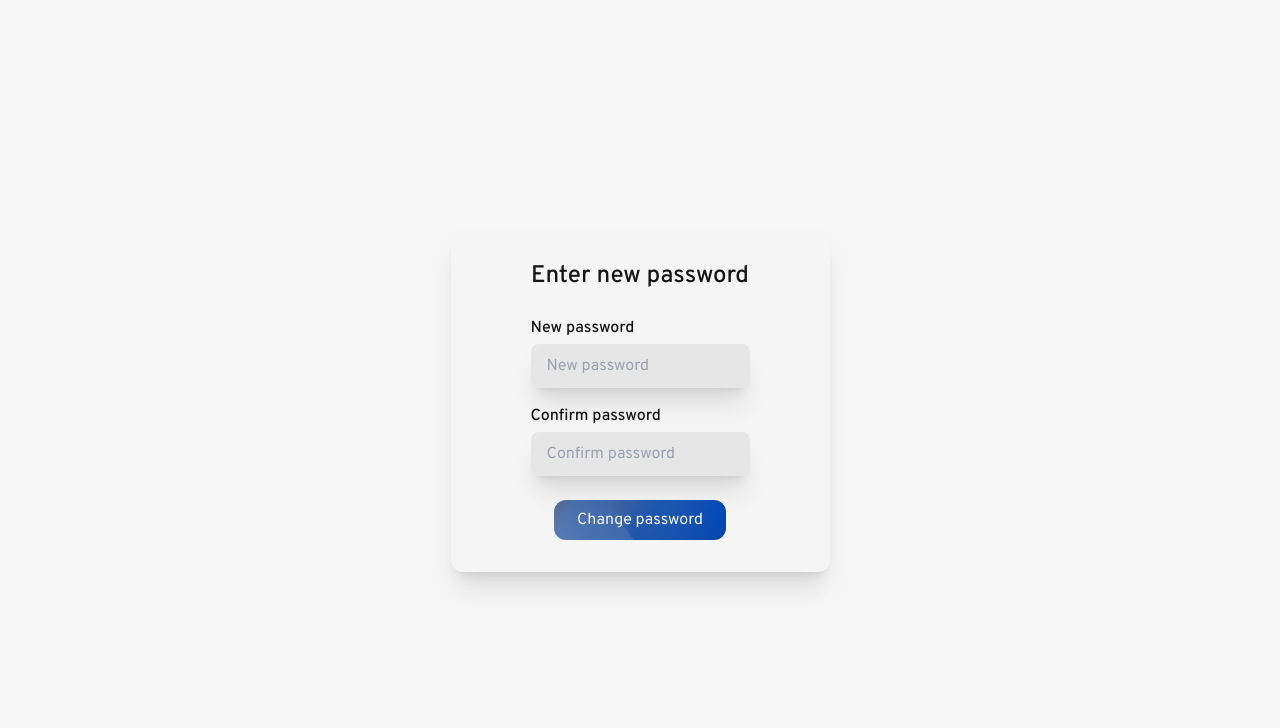
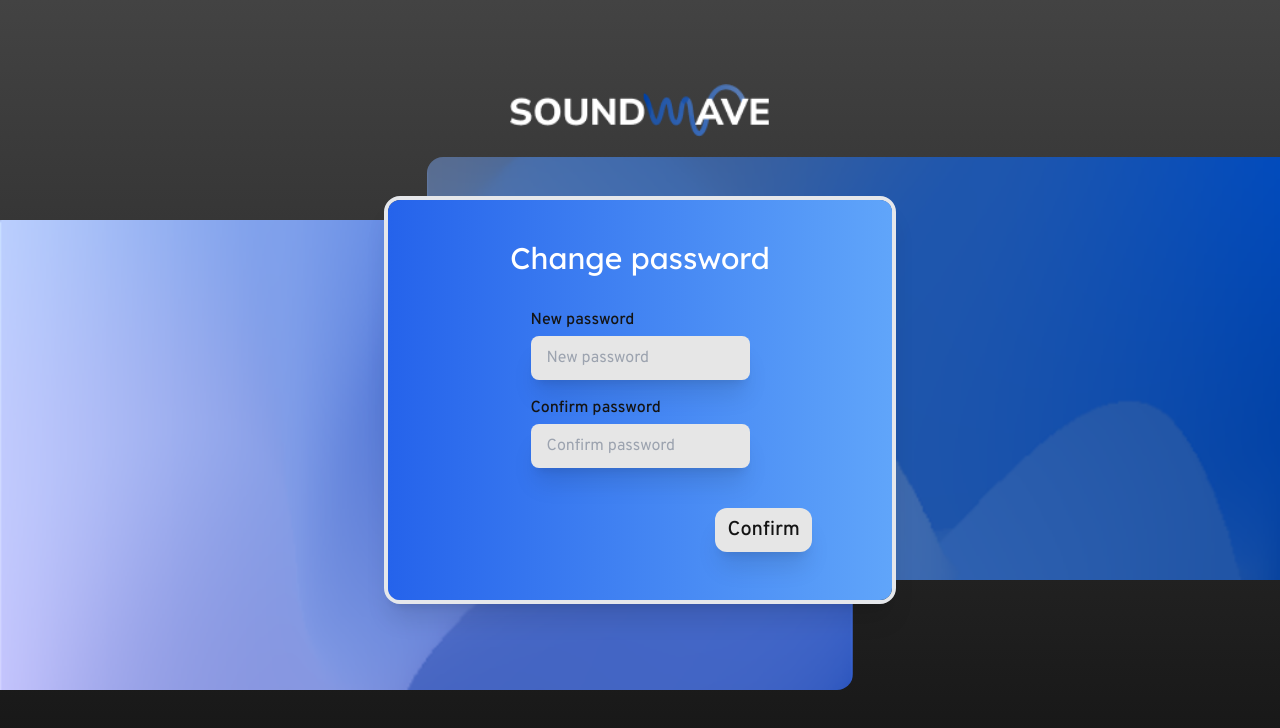
Before and after one commit to iGarrix/SpotifyWeb, a React (Create React App) app: page /authorizate/newPasswordChange in a window 1280 px wide. Shown: the top 728 px of the page. Built offline with nearby package versions, Linux system fonts and the light colour scheme.

Commit message:
update forgot password ui

```diff
--- a/src/Components/Views/Auth/ForgotPassword/NewPasswordChange/index.tsx
+++ b/src/Components/Views/Auth/ForgotPassword/NewPasswordChange/index.tsx
@@ -8,6 +8,11 @@ import { useActions } from "../../../../../Hooks/useActions";
 import { Helmet } from "react-helmet";
 import { FormikField } from "../../../../Commons/Inputs/FormikField";
 import { ProfileButton } from "../../../../Commons/Buttons/ProfileButton";
+import { DefaultButton } from "../../../../Commons/Buttons/DefaultButton";
+
+const logo = require('../../../../../Assets/Logo.png');
+const background1 = require('../../../../../Assets/Background1.png');
+const background2 = require('../../../../../Assets/Background2.png');
 
 export const NewPasswordChange: React.FC = () => {
     const { updateRecoveryPasswordUser } = useActions();
@@ -35,16 +40,48 @@ export const NewPasswordChange: React.FC = () => {
         }
     };
     return (
-        <div className="w-full h-full text-dark-200 flex justify-center items-center">
+        <div className="overflow-x-hidden w-full min-h-screen bg-gradient-to-b from-dark-100 to-dark-200 flex justify-center items-center relative">
             <Helmet>
                 <title>Soundwave | Step 3 - New Password</title>
             </Helmet>
+            <div className="fixed w-full h-full overflow-hidden grid grid-cols-15 grid-rows-51">
+                <div className="w-full h-full rounded-tr-2xl rounded-br-2xl col-[span_10] row-start-[15] row-[span_9/span_30] bg-no-repeat bg-cover" style={{ backgroundImage: `url(${background1})` }}></div>
+            </div>
+            <div className="fixed w-full h-full overflow-hidden grid grid-cols-15 grid-rows-51">
+                <div className="col-span-full h-full flex flex-col items-center justify-end pb-[20px] row-[span_10/span_10]">
+                    <img alt="logo" className="w-[260px]" src={logo} />
+                </div>
+                <div className="w-full h-full loginbackground rounded-tl-2xl rounded-bl-2xl col-start-[6] col-[span_10/span_10] row-start-[11] row-[span_9/span_27] bg-no-repeat bg-cover"
+                    style={{ backgroundImage: `url(${background2})` }}></div>
+            </div>
+            <div className="flex flex-col h-full justify-center py-10 border-4 shadow-xl rounded-2xl text-white w-full relative mx-96 z-20">
+                <div className="absolute w-full h-full rounded-xl p-2 opacity-98 bg-gradient-to-r from-blue-600 to-blue-400"></div>
+                <div className="z-10 flex flex-col gap-6">
                     <Formik
                         initialValues={initialValues}
                         validationSchema={newPasswordChangeValidate}
                         onSubmit={onHandleSubmit}>
+                        <div className="flex flex-col gap-6">
                             <Form>
-                    <div className="flex items-center flex-col gap-6 bg-light-100 shadow-xl rounded-xl py-8 px-20">
+                                <div className="w-full flex flex-col justify-center items-center gap-8">
+                                    <div className="flex flex-col gap-3 w-full items-center">
+                                        <h1 className="text-3xl font-['Lexend']">Change password</h1>
+                                        {
+                                            error &&
+                                            <div className="flex flex-col gap-3 items-center bg-red-500 rounded-xl py-3 px-8">
+                                                <h1 className="text-white font-semibold text-center">{error}</h1>
+                                            </div>
+                                        }
+                                    </div>
+                                    <div className="flex flex-col gap-4">
+                                        <FormikField placeholder="New password" name="newPassword" type="password" onSumbit={() => { }} />
+                                        <FormikField placeholder="Confirm password" name="confirmPassword" type="password" onSumbit={() => { }} />
+                                    </div>
+                                    <div className="flex items-center justify-end w-full py-2 px-20">
+                                        <DefaultButton text="Confirm" onClick={() => { }} />
+                                    </div>
+                                </div>
+                                {/* <div className="flex items-center flex-col gap-6 bg-light-100 shadow-xl rounded-xl py-8 px-20">
                                 <h1 className="text-center font-medium text-2xl">Enter new password</h1>
                                 {
                                     error &&
@@ -57,9 +94,12 @@ export const NewPasswordChange: React.FC = () => {
                                     <FormikField placeholder="Confirm password" name="confirmPassword" type="password" onSumbit={() => { }} />
                                 </div>
                                 <ProfileButton isSelect text="Change password" onClick={() => { }} />
+                            </div> */}
+                            </Form>
                         </div>
-                </Form>
                     </Formik>
+                </div>
+            </div>
         </div>
     );
 };
--- a/src/Components/Views/Auth/ForgotPassword/SendEmail/index.tsx
+++ b/src/Components/Views/Auth/ForgotPassword/SendEmail/index.tsx
@@ -7,6 +7,14 @@ import { useActions } from "../../../../../Hooks/useActions";
 import { Helmet } from "react-helmet";
 import { FormikField } from "../../../../Commons/Inputs/FormikField";
 import { ProfileButton } from "../../../../Commons/Buttons/ProfileButton";
+import { Field } from "../../../../Commons/Inputs/Field";
+import { FontAwesomeIcon } from "@fortawesome/react-fontawesome";
+import { faArrowLeft } from "@fortawesome/free-solid-svg-icons";
+import { DefaultButton } from "../../../../Commons/Buttons/DefaultButton";
+
+const logo = require('../../../../../Assets/Logo.png');
+const background1 = require('../../../../../Assets/Background1.png');
+const background2 = require('../../../../../Assets/Background2.png');
 
 export const PasswordSendEmail: React.FC = () => {
     const { CheckUserByEmail, SendCodeForgot } = useActions();
@@ -27,16 +35,53 @@ export const PasswordSendEmail: React.FC = () => {
         }
     };
     return (
-        <div className="w-full h-full text-dark-200 flex justify-center items-center">
+        <div className="overflow-x-hidden w-full min-h-screen bg-gradient-to-b from-dark-100 to-dark-200 flex justify-center items-center relative">
             <Helmet>
                 <title>Soundwave | Step 1 - Send Code</title>
             </Helmet>
+            <div className="fixed w-full h-full overflow-hidden grid grid-cols-15 grid-rows-51">
+                <div className="w-full h-full rounded-tr-2xl rounded-br-2xl col-[span_10] row-start-[15] row-[span_9/span_30] bg-no-repeat bg-cover" style={{ backgroundImage: `url(${background1})` }}></div>
+            </div>
+            <div className="fixed w-full h-full overflow-hidden grid grid-cols-15 grid-rows-51">
+                <div className="col-span-full h-full flex flex-col items-center justify-end pb-[20px] row-[span_10/span_10]">
+                    <img alt="logo" className="w-[260px]" src={logo} />
+                </div>
+                <div className="w-full h-full loginbackground rounded-tl-2xl rounded-bl-2xl col-start-[6] col-[span_10/span_10] row-start-[11] row-[span_9/span_27] bg-no-repeat bg-cover"
+                    style={{ backgroundImage: `url(${background2})` }}></div>
+            </div>
+            <div className="flex flex-col h-full justify-center py-10 border-4 shadow-xl rounded-2xl text-white w-full relative mx-96 z-20">
+                <div className="absolute w-full h-full rounded-xl p-2 opacity-98 bg-gradient-to-r from-blue-600 to-blue-400"></div>
+                <div className="z-10 flex flex-col gap-6">
                     <Formik
                         initialValues={initialValues}
                         validationSchema={emailForgotValidate}
                         onSubmit={onHandleSubmit}>
+                        <div className="flex flex-col gap-6">
                             <Form>
-                    <div className="flex items-center flex-col gap-6 bg-light-100 shadow-xl rounded-xl py-8 px-20">
+                                <div className="w-full flex flex-col justify-center items-center gap-8">
+                                    <div className="flex flex-col gap-3 w-full items-center">
+                                        <h1 className="text-3xl font-['Lexend']">Forgot password?</h1>
+                                        <p className="text-lg font-['Lexend']">Enter your email  address and we’ll send you a
+                                            link to reset your password</p>
+                                        {
+                                            error &&
+                                            <div className="flex flex-col gap-3 items-center bg-red-500 rounded-xl py-3 px-8">
+                                                <h1 className="text-white font-semibold text-center">{error}</h1>
+                                            </div>
+                                        }
+                                    </div>
+                                    <div className="flex flex-col gap-2">
+                                        <FormikField placeholder="Email" name="email" type="email" onSumbit={() => { }} />
+                                    </div>
+
+                                    <div className="flex items-center justify-between w-full py-2 px-20">
+                                        <button type="button" onClick={() => { nav("/authorizate") }}>
+                                            <FontAwesomeIcon className="text-3xl cursor-pointer hover:text-primary-100 transition-all" icon={faArrowLeft} />
+                                        </button>
+                                        <DefaultButton text="Send code" onClick={() => { }} />
+                                    </div>
+                                </div>
+                                {/* <div className="flex items-center flex-col gap-6 bg-light-100 shadow-xl rounded-xl py-8 px-20">
                                     <h1 className="text-center font-medium text-2xl">Forgot password</h1>
                                     {
                                         error &&
@@ -48,9 +93,16 @@ export const PasswordSendEmail: React.FC = () => {
                                         <FormikField placeholder="Email" name="email" type="email" onSumbit={() => { }} />
                                     </div>
                                     <ProfileButton isSelect text="Send verify code" onClick={() => { }} />
+
+                                    <div className="flex items-center justify-between w-full py-2 px-40">
+
                                     </div>
+                                </div> */}
                             </Form>
+                        </div>
                     </Formik>
+                </div>
+            </div>
         </div>
     );
 };
--- a/src/Components/Views/Auth/ForgotPassword/VerifyCode/index.tsx
+++ b/src/Components/Views/Auth/ForgotPassword/VerifyCode/index.tsx
@@ -6,6 +6,9 @@ import { useActions } from "../../../../../Hooks/useActions";
 import { Helmet } from "react-helmet";
 import PinInput from "react-pin-input";
 
+const logo = require('../../../../../Assets/Logo.png');
+const background1 = require('../../../../../Assets/Background1.png');
+const background2 = require('../../../../../Assets/Background2.png');
 
 export const PasswordVerifyCode: React.FC = () => {
     const { VerifyCodeForgot } = useActions();
@@ -35,34 +38,37 @@ export const PasswordVerifyCode: React.FC = () => {
         }
     };
     return (
-        <div className="w-full h-full flex items-center justify-center text-dark-200">
+        <div className="overflow-x-hidden w-full min-h-screen bg-gradient-to-b from-dark-100 to-dark-200 flex justify-center items-center relative">
             <Helmet>
                 <title>Soundwave | Step 2 - Verify Code</title>
             </Helmet>
-            <div className="flex items-center flex-col gap-3 bg-light-100 shadow-xl rounded-xl py-8 px-20">
-                <h1 className="text-center font-medium text-2xl">Verify code</h1>
+            <div className="fixed w-full h-full overflow-hidden grid grid-cols-15 grid-rows-51">
+                <div className="w-full h-full rounded-tr-2xl rounded-br-2xl col-[span_10] row-start-[15] row-[span_9/span_30] bg-no-repeat bg-cover" style={{ backgroundImage: `url(${background1})` }}></div>
+            </div>
+            <div className="fixed w-full h-full overflow-hidden grid grid-cols-15 grid-rows-51">
+                <div className="col-span-full h-full flex flex-col items-center justify-end pb-[20px] row-[span_10/span_10]">
+                    <img alt="logo" className="w-[260px]" src={logo} />
+                </div>
+                <div className="w-full h-full loginbackground rounded-tl-2xl rounded-bl-2xl col-start-[6] col-[span_10/span_10] row-start-[11] row-[span_9/span_27] bg-no-repeat bg-cover"
+                    style={{ backgroundImage: `url(${background2})` }}></div>
+            </div>
+            <div className="flex flex-col h-full justify-center py-10 border-4 shadow-xl rounded-2xl text-white w-full relative mx-96 z-20">
+                <div className="absolute w-full h-full rounded-xl p-2 opacity-98 bg-gradient-to-r from-blue-600 to-blue-400"></div>
+                <div className="z-10 flex flex-col gap-6">
+
+                    <div className="w-full flex flex-col justify-center items-center gap-8">
+                        <div className="flex flex-col gap-3 w-full items-center">
+                            <h1 className="text-3xl font-['Lexend']">Check your email</h1>
+                            <p className="text-lg font-['Lexend']">We sent a 4-digit code to {localStorage.getItem(StorageVariables.ForgotUser)}</p>
+                        </div>
+                        <div className="flex flex-col gap-2">
                                     {
                                         error &&
                                         <div className="flex flex-col gap-3 items-center bg-red-500 rounded-xl py-3 px-8">
                                             <h1 className="text-white font-semibold text-center">{error}</h1>
                                         </div>
                                     }
-                {
-                    1 === 1 ?
-                        <PinInput
-                            length={4}
-                            initialValue=""
-                            onChange={(value, index) => { }}
-                            type="numeric"
-                            inputMode="number"
-                            style={{ padding: '5px' }}
-                            inputStyle={{ borderColor: `#e6e6e6`, margin: `0px 10px`, backgroundColor: `#e6e6e6`, borderWidth: `0.2rem`, borderRadius: '0.5rem', fontSize: `1.6rem`, width: '4rem', height: `4rem`, userSelect: `none` }}
-                            onComplete={async (value, index) => { await onHandleSubmit(value) }}
-                            autoSelect={true}
-
-                            regexCriteria={/^[ A-Za-z0-9_@./#&+-]*$/}
-                        />
-                        :
+                            <div className="flex items-center flex-col gap-3  rounded-xl py-8 px-20">
                                 <PinInput
                                     length={4}
                                     initialValue=""
@@ -76,7 +82,10 @@ export const PasswordVerifyCode: React.FC = () => {
 
                                     regexCriteria={/^[ A-Za-z0-9_@./#&+-]*$/}
                                 />
-                }
+                            </div>
+                        </div>
+                    </div>
+                </div>
             </div>
         </div>
     );
--- a/src/Components/Views/Auth/Register/index.tsx
+++ b/src/Components/Views/Auth/Register/index.tsx
@@ -95,6 +95,9 @@ export const Register: React.FC = () => {
   const onPrevious = () => {
     if (step > 1) {
       setStep(step - 1);
+    }
+    else{
+      nav("/authorizate");
     }
   }
 
```
Lines whose indentation alone changed are shown as unchanged.
